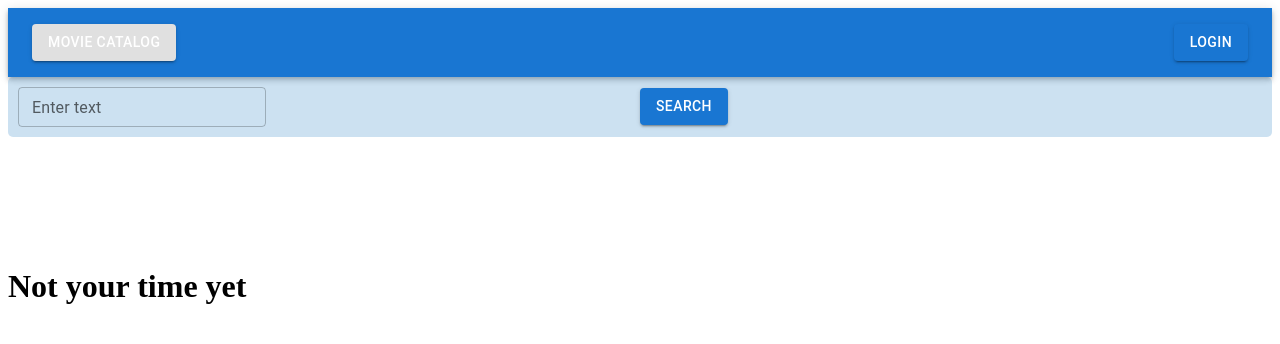
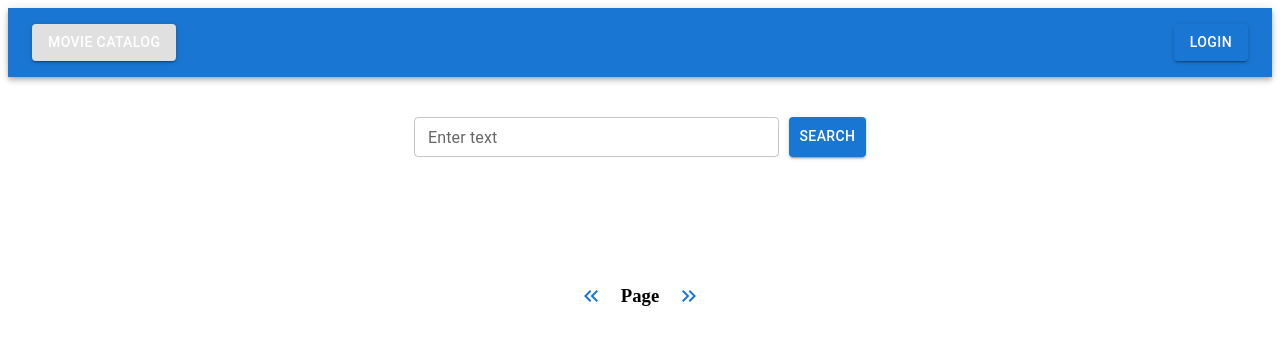
Before and after one commit to manuchekhrY/my-movie-catalog, a React (Create React App) app: page / in a window 1280 px wide. Shown: the top 344 px of the page. Built offline with nearby package versions, Linux system fonts and the light colour scheme.

Commit message:
buttons with arrow added

```diff
--- a/package.json
+++ b/package.json
@@ -5,6 +5,7 @@
   "dependencies": {
     "@emotion/react": "^11.11.1",
     "@emotion/styled": "^11.11.0",
+    "@mui/icons-material": "^5.11.16",
     "@mui/material": "^5.13.6",
     "@testing-library/jest-dom": "^5.16.5",
     "@testing-library/react": "^13.4.0",
--- a/src/components/movie/MovieItem.tsx
+++ b/src/components/movie/MovieItem.tsx
@@ -1,6 +1,19 @@
+import { Button, Container, Grid, IconButton } from "@mui/material";
+import KeyboardDoubleArrowRightIcon from '@mui/icons-material/KeyboardDoubleArrowRight';
+import KeyboardDoubleArrowLeftIcon from '@mui/icons-material/KeyboardDoubleArrowLeft';
+
 const MovieItem = () => {
     return (
-        <h1>Not your time yet</h1>
+        <Container sx={{ display: 'flex', alignContent: 'center', width: '200px', justifyContent:'center' }}>
+            <IconButton color="primary" sx={{marginRight: '10px'}}>
+                <KeyboardDoubleArrowLeftIcon />
+            </IconButton>
+            <h3>Page</h3>
+            <IconButton color="primary" sx={{marginLeft: '10px'}}>
+                <KeyboardDoubleArrowRightIcon />
+            </IconButton>
+        </Container>
+
     )
 }
 
--- a/src/components/navbar/Navbar.css
+++ b/src/components/navbar/Navbar.css
@@ -5,10 +5,9 @@
 }*/
 
 .forms {
-    margin-top: 30px;
     display: grid;
-    padding: 40px;
-    grid-template-columns: repeat(3, 1fr);
+    padding: 50px;
+    grid-template-columns: repeat(2, 1fr);
     gap: 40px;
 }
 
--- a/src/components/navbar/Navbar.tsx
+++ b/src/components/navbar/Navbar.tsx
@@ -16,7 +16,7 @@ export function Navbar() {
         }
     }
     return (
-        <AppBar position="static">
+        <AppBar position="static" sx={{marginBottom:'30px'}}>
             <Container maxWidth='xl' >
                 <Toolbar disableGutters>
                     <Button color="inherit" variant="contained">Movie Catalog</Button>
--- a/src/components/navbar/SearchForm.tsx
+++ b/src/components/navbar/SearchForm.tsx
@@ -1,9 +1,9 @@
-import { Button, Grid, TextField } from "@mui/material";
+import { Button, Container, Grid, TextField } from "@mui/material";
 import { useState } from "react";
 import { searchUrl } from "../../extra/endPoint";
 import axios from "axios";
 import './Navbar.css'
-import filterData, { Movie } from "../../extra/MovieType";
+import returnArrayData, { Movie } from "../../extra/MovieType";
 
 export function SearchForm() {
 
@@ -13,8 +13,8 @@ export function SearchForm() {
 
     const handleClick = () => {
         axios.get(searchUrl(movieName)).then((res) => {
-            const data = filterData(res);
-            setArr(filterData(res));
+            const data = returnArrayData(res);
+            setArr(returnArrayData(res));
             console.log(data);
         })
             .catch(err => console.log(err, 'hello'))
@@ -26,11 +26,11 @@ export function SearchForm() {
         return array.map((movie) => {
             return (
                 <div className="form">
-                    <img className="image" src={imgBaseUrl + movie.poster_path} alt=""/>
+                    <img className="image" src={imgBaseUrl + movie.poster_path} alt={movie.title}/>
                     <div>
                         <h2>{movie.title}</h2>
-                        <h5>{movie.overview}</h5>
-                        <h5>{movie.release_date}</h5>
+                        <p>{movie.overview}</p>
+                        <p>Release Date: {movie.release_date}</p>
                     </div>
                 </div>)
         });
@@ -38,25 +38,22 @@ export function SearchForm() {
 
     return (
         <>
-            <form className="form">
-                <Grid container alignItems="center">
-                    <Grid item xs={6}>
+            <Container sx={{ display: 'flex',alignContent: 'center', width: '500px', padding: '10px'}}>
                 <TextField
                     color="error"
                     label="Enter text"
                     onChange={e => setMovieName(e.target.value)}
                     size="small"
+                    fullWidth
+                    sx={{marginRight:'10px'}}
                     />
-                    </Grid>
-                    <Grid item xs={6}>
+
                 <Button
                     variant="contained"
                     onClick={handleClick} >
                     Search
                 </Button>
-                    </Grid>
-                </Grid>
-            </form>
+            </Container>
             <div className="forms">
             {
                 arr && (displayData(arr))
--- a/src/extra/MovieType.tsx
+++ b/src/extra/MovieType.tsx
@@ -6,7 +6,7 @@ export interface Movie {
 
 }
 
-function filterData(apiResponse: any): Movie[] {
+function returnArrayData(apiResponse: any): Movie[] {
     const movies: Movie[] = apiResponse.data.results.map((result: any) => {
         const movie: Movie = {
             poster_path: result.poster_path,
@@ -19,4 +19,4 @@ function filterData(apiResponse: any): Movie[] {
     return movies;
 }
 
-export default filterData;
+export default returnArrayData;
```
Also changed, not shown: 1 other file (tests, documents, lock files or other folders). Lines whose indentation alone changed are shown as unchanged.
